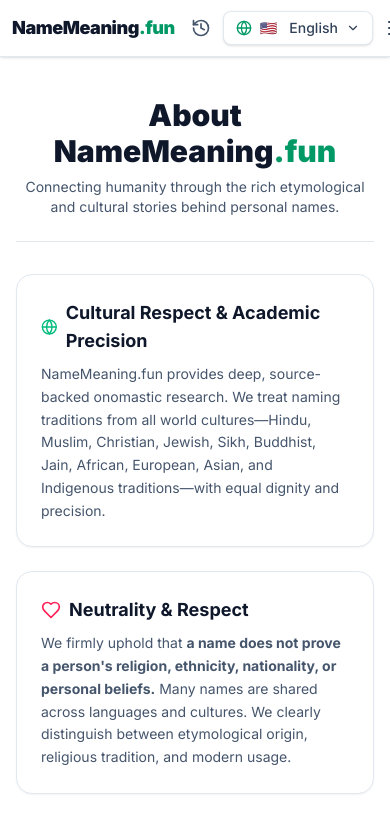
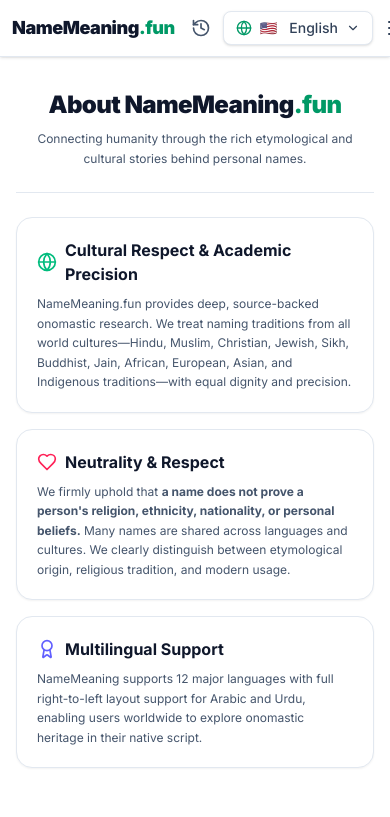
Before and after one commit to hashmiii14/NameVerse, a Next.js app: page /about in a window 390 px wide. Shown: the top 817 px of the page. Built offline with nearby package versions, Linux system fonts and the light colour scheme.

Commit message:
Fix all ESLint unescaped entities, unused imports, and const declarations for Vercel build

```diff
--- a/src/app/about/page.tsx
+++ b/src/app/about/page.tsx
@@ -9,21 +9,21 @@
 
 export default function AboutPage() {
   return (
-    <div className="max-w-4xl mx-auto px-4 sm:px-6 py-10 space-y-8">
-      <div className="space-y-2 border-b border-slate-200 dark:border-slate-800 pb-6 text-center">
-        <h1 className="text-3xl sm:text-4xl font-black text-slate-900 dark:text-white">
+    <div className="max-w-4xl mx-auto px-4 sm:px-6 py-8 sm:py-10 space-y-6 sm:space-y-8">
+      <div className="space-y-2 border-b border-slate-200 pb-6 text-center">
+        <h1 className="text-2xl sm:text-4xl font-black text-slate-900 tracking-tight">
           About NameMeaning<span className="text-emerald-600">.fun</span>
         </h1>
-        <p className="text-sm text-slate-600 dark:text-slate-300 max-w-xl mx-auto">
+        <p className="text-xs sm:text-sm text-slate-600 max-w-xl mx-auto leading-relaxed">
           Connecting humanity through the rich etymological and cultural stories behind personal names.
         </p>
       </div>
 
-      <div className="space-y-6 text-slate-600 dark:text-slate-300 text-sm sm:text-base leading-relaxed">
+      <div className="space-y-4 sm:space-y-6 text-slate-600 text-xs sm:text-base leading-relaxed">
 
-        <div className="p-6 rounded-2xl bg-white dark:bg-slate-900 border border-slate-200 dark:border-slate-800 space-y-2 shadow-xs">
-          <h2 className="text-lg font-bold text-slate-900 dark:text-white flex items-center gap-2">
-            <Globe className="w-5 h-5 text-emerald-500" />
+        <div className="p-5 sm:p-6 rounded-2xl bg-white border border-slate-200 space-y-2 shadow-xs">
+          <h2 className="text-base sm:text-lg font-bold text-slate-900 flex items-center gap-2">
+            <Globe className="w-5 h-5 text-emerald-500 shrink-0" />
             Cultural Respect & Academic Precision
           </h2>
           <p>
@@ -31,19 +31,19 @@
           </p>
         </div>
 
-        <div className="p-6 rounded-2xl bg-white dark:bg-slate-900 border border-slate-200 dark:border-slate-800 space-y-2 shadow-xs">
-          <h2 className="text-lg font-bold text-slate-900 dark:text-white flex items-center gap-2">
-            <Heart className="w-5 h-5 text-rose-500" />
+        <div className="p-5 sm:p-6 rounded-2xl bg-white border border-slate-200 space-y-2 shadow-xs">
+          <h2 className="text-base sm:text-lg font-bold text-slate-900 flex items-center gap-2">
+            <Heart className="w-5 h-5 text-rose-500 shrink-0" />
             Neutrality & Respect
           </h2>
           <p>
-            We firmly uphold that <strong>a name does not prove a person's religion, ethnicity, nationality, or personal beliefs.</strong> Many names are shared across languages and cultures. We clearly distinguish between etymological origin, religious tradition, and modern usage.
+            We firmly uphold that <strong>a name does not prove a person&apos;s religion, ethnicity, nationality, or personal beliefs.</strong> Many names are shared across languages and cultures. We clearly distinguish between etymological origin, religious tradition, and modern usage.
           </p>
         </div>
 
-        <div className="p-6 rounded-2xl bg-white dark:bg-slate-900 border border-slate-200 dark:border-slate-800 space-y-2 shadow-xs">
-          <h2 className="text-lg font-bold text-slate-900 dark:text-white flex items-center gap-2">
-            <Award className="w-5 h-5 text-indigo-500" />
+        <div className="p-5 sm:p-6 rounded-2xl bg-white border border-slate-200 space-y-2 shadow-xs">
+          <h2 className="text-base sm:text-lg font-bold text-slate-900 flex items-center gap-2">
+            <Award className="w-5 h-5 text-indigo-500 shrink-0" />
             Multilingual Support
           </h2>
           <p>
--- a/src/components/compare/NameComparisonMatrix.tsx
+++ b/src/components/compare/NameComparisonMatrix.tsx
@@ -92,7 +92,7 @@
               </td>
               {analyses.map((item) => (
                 <td key={item.name} className="p-3 sm:p-5 border-l border-slate-100 font-semibold text-emerald-700">
-                  "{item.meaning}"
+                  &ldquo;{item.meaning}&rdquo;
                 </td>
               ))}
             </tr>
--- a/src/components/discover/NameFilterGrid.tsx
+++ b/src/components/discover/NameFilterGrid.tsx
@@ -217,7 +217,7 @@
                 </div>
 
                 <p className="text-xs font-semibold text-emerald-700 line-clamp-2">
-                  "{item.meaning}"
+                  &ldquo;{item.meaning}&rdquo;
                 </p>
 
                 <div className="flex items-center justify-between text-xs text-slate-500 pt-2 border-t border-slate-100">
--- a/src/components/result/FullNameAnalysisCard.tsx
+++ b/src/components/result/FullNameAnalysisCard.tsx
@@ -44,7 +44,7 @@
                 href={`/name/${slugifyName(comp.name)}`}
                 className="text-xs font-semibold px-2.5 py-0.5 rounded bg-emerald-500/20 text-emerald-300 border border-emerald-500/30 hover:bg-emerald-500/30 transition-colors"
               >
-                Analyze '{comp.name}' →
+                Analyze &apos;{comp.name}&apos; →
               </Link>
             </div>
 
--- a/src/components/result/MeaningCard.tsx
+++ b/src/components/result/MeaningCard.tsx
@@ -39,7 +39,7 @@
             Literal Meaning & Translation
           </div>
           <p className="text-lg font-bold text-slate-900">
-            "{data.meaning}"
+            &ldquo;{data.meaning}&rdquo;
           </p>
           {data.root_word && (
             <p className="text-xs text-slate-600 font-mono">
--- a/src/lib/data/prebuiltNames.ts
+++ b/src/lib/data/prebuiltNames.ts
@@ -636,7 +636,7 @@
       const partClean = part.toLowerCase();
       const existing = SEED_NAMES[partClean];
 
-      let roleLabel = index === 0 ? "First Name" : index === parts.length - 1 ? "Surname / Last Name" : "Middle Name";
+      const roleLabel = index === 0 ? "First Name" : index === parts.length - 1 ? "Surname / Last Name" : "Middle Name";
 
       if (existing) {
         return {
```
Also changed, not shown: src/app/contact/page.tsx (+14 -14 lines).
